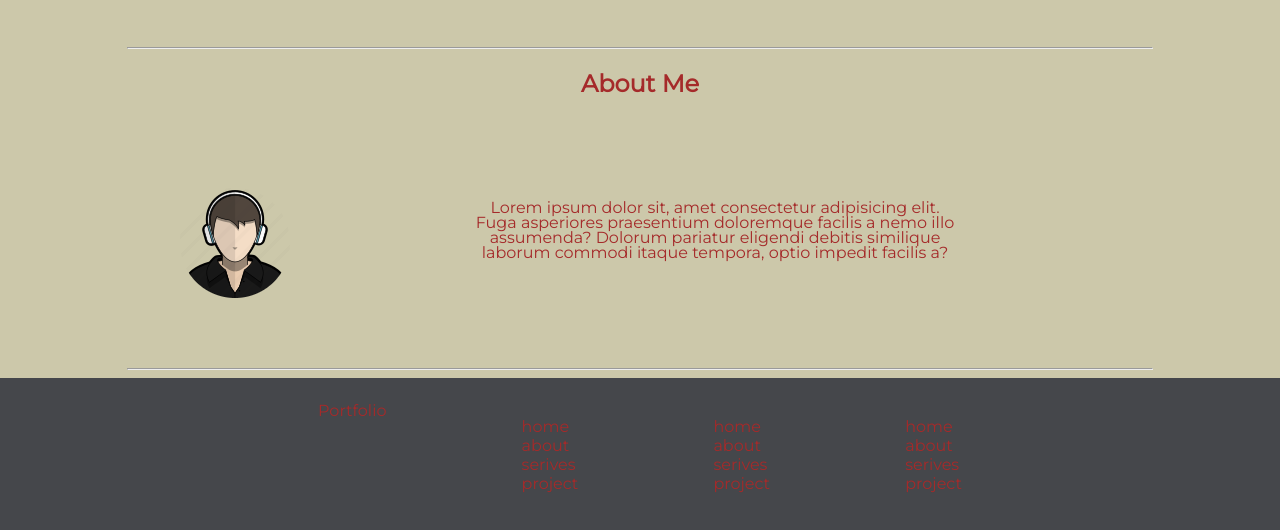
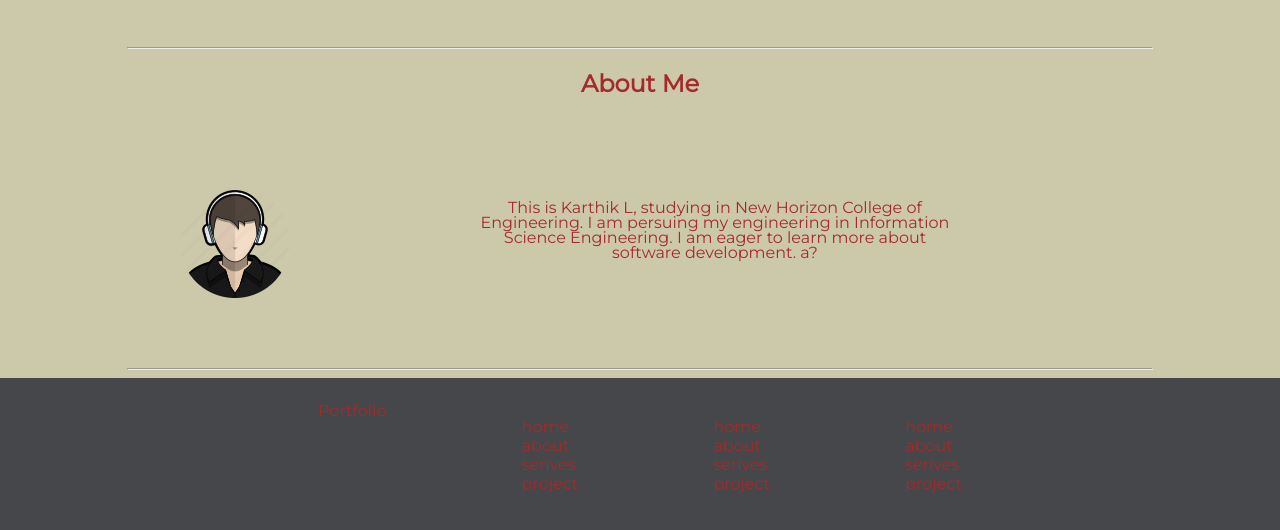
Before and after one commit to Karthik1812003/Portfolio-Page, a plain HTML site: page index.html in a window 1280 px wide. Shown: the part 410-940 px from the top of the page. Drawn offline with nearby package versions, Linux system fonts and the light colour scheme.

Commit message:
Update index.html

```diff
--- a/index.html
+++ b/index.html
@@ -48,7 +48,7 @@
         <h2>About Me</h2>
 
     <img class="ok"src="images/3100405-modified.png" alt="">
-    <p class="nc">Lorem ipsum dolor sit, amet consectetur adipisicing elit. Fuga asperiores praesentium doloremque facilis a nemo illo assumenda? Dolorum pariatur eligendi debitis similique laborum commodi itaque tempora, optio impedit facilis a?</p>
+    <p class="nc">This is Karthik L, studying in New Horizon College of Engineering. I am persuing my engineering in Information Science Engineering. I am eager to learn more about software development. a?</p>
     </div>
     </div>
     </main>
```
